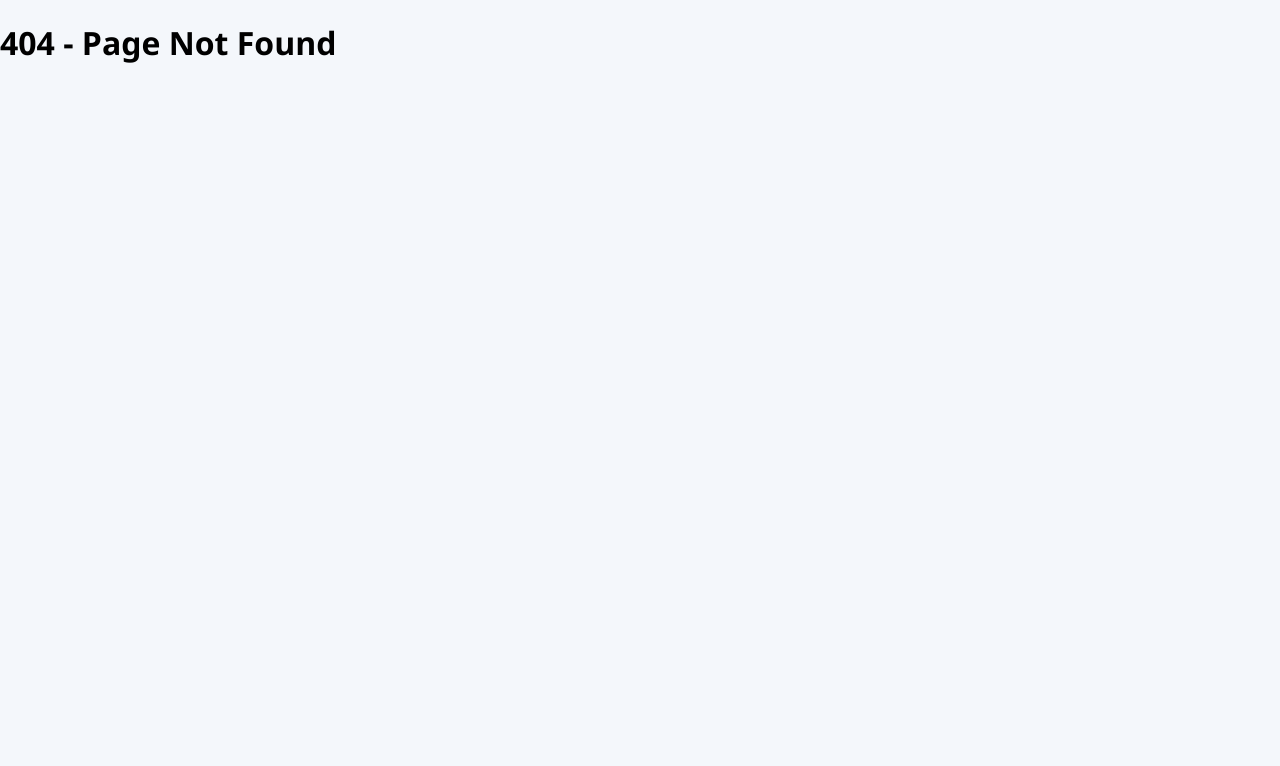
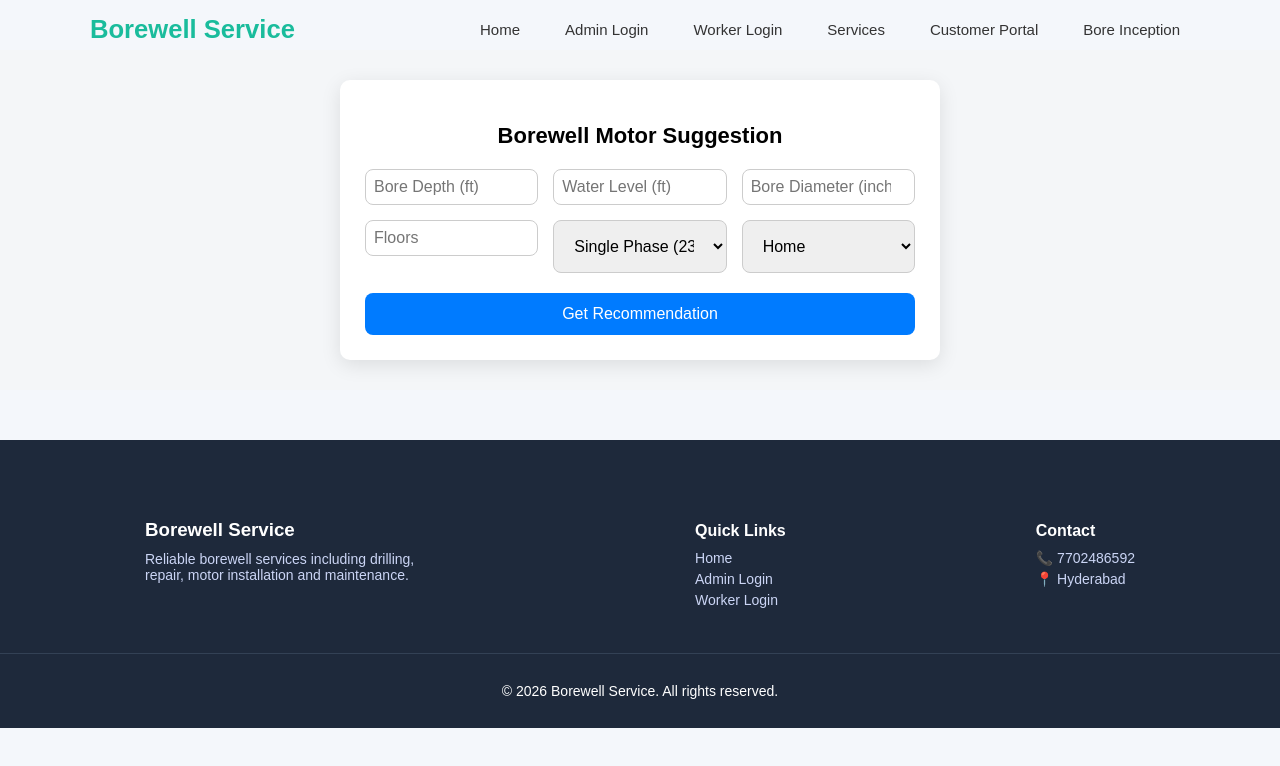
Before and after one commit to kiranvenkat12/borewell-service-frontend, a React (Vite) app: page /borewell-tool in a window 1280 px wide. Before the commit this address had no page. Shown: the top 766 px of the page. Built offline with nearby package versions, Linux system fonts and the light colour scheme.

Commit message:
added the future

```diff
--- a/src/components/Banner.css
+++ b/src/components/Banner.css
@@ -1,13 +1,13 @@
 .banner {
   height: 100vh;
   width: 100%;
-  background-image: url("/public/homepage.png");
+  background-image: url("/homepage.png"); /* fixed */
   background-size: cover;
   background-position: right center;
   position: relative;
 }
 
-/* THIS creates the fade effect */
+/* Overlay */
 .banner-overlay {
   height: 100%;
   width: 100%;
@@ -15,7 +15,6 @@
   align-items: center;
   padding: 80px;
 
-  /* Gradient fades LEFT → RIGHT */
   background: linear-gradient(
     to right,
     rgba(255, 255, 255, 0.95) 35%,
@@ -28,10 +27,10 @@
 /* LEFT CONTENT */
 .banner-left {
   max-width: 520px;
-    margin-top: 120px;
-
+  margin-top: 120px;
 }
 
+/* TITLE */
 .banner-title {
   font-size: 42px;
   font-weight: 700;
@@ -43,13 +42,39 @@
   color: #1abc9c;
 }
 
+/* DESCRIPTION */
 .banner-description {
   margin: 20px 0;
   font-size: 16px;
-  color: #000000;
+  color: #333;
   line-height: 1.6;
 }
 
+/* FEATURE TEXT */
+.banner-feature {
+  margin-top: 15px;
+  font-size: 15px;
+  color: #444;
+  font-weight: 500;
+}
+
+/* CONTACT */
+.banner-contact {
+  margin-top: 10px;
+  font-size: 16px;
+  color: #222;
+  font-weight: 600;
+}
+
+/* BUTTON GROUP */
+.banner-buttons {
+  display: flex;
+  gap: 15px;
+  margin-top: 25px;
+  flex-wrap: wrap;
+}
+
+/* BUTTON (same style for both) */
 .banner-button {
   background-color: #1abc9c;
   color: #fff;
@@ -65,27 +90,45 @@
   background-color: #159a80;
 }
 
+/* -------- MOBILE -------- */
 @media (max-width: 900px) {
   .banner-overlay {
-
-
-    /* Softer gradient instead of full white */
     background: linear-gradient(
       to bottom,
-      rgba(255, 255, 255, 0.85) 20%,
-      rgba(255, 255, 255, 0.6) 50%,
-      rgba(255, 255, 255, 0.2) 80%,
+      rgba(255, 255, 255, 0.9) 20%,
+      rgba(255, 255, 255, 0.7) 50%,
+      rgba(255, 255, 255, 0.3) 80%,
       rgba(255, 255, 255, 0) 100%
     );
 
-    justify-content: flex-start;
-    padding: 20px 20px 40px;
+    justify-content: center;
+    padding: 20px;
     text-align: center;
+  }
 
+  .banner-left {
+    margin-top: 0;
   }
 
   .banner-title {
-    font-size: 32px;
-    margin-top: -280px;
+    font-size: 30px;
+  }
+
+  .banner-buttons {
+    justify-content: center;
   }
 }
+
+.banner-contact {
+  margin-top: 15px;
+  font-size: 16px;
+  color: #333;
+  font-weight: 500;
+}
+
+.contact-number {
+  color: #000000;
+  font-size: 18px;
+  font-weight: 700;
+  letter-spacing: 1px;
+}
--- a/src/components/Banner.jsx
+++ b/src/components/Banner.jsx
@@ -4,6 +4,7 @@
 
 const Banner = () => {
   const navigate = useNavigate();
+
   return (
     <section className="banner">
       <div className="banner-overlay">
@@ -20,9 +21,27 @@
             Easily submit your borewell issues and get timely support with proper
             tracking and updates—all in one place.
           </p>
-<button className="banner-button" onClick={() => navigate("/request")}>
-  Raise Request
-</button>
+
+          {/* 📞 CONTACT (clean + highlighted) */}
+          <p className="banner-contact">
+            Call Now: <span className="contact-number">7702486592</span>
+          </p>
+
+          <div className="banner-buttons">
+            <button
+              className="banner-button"
+              onClick={() => navigate("/request")}
+            >
+              Raise Request
+            </button>
+
+            <button
+              className="banner-button"
+              onClick={() => navigate("/borewell-tool")}
+            >
+              Get Motor Suggestion
+            </button>
+          </div>
         </div>
       </div>
     </section>
--- /dev/null
+++ b/src/components/BorewellToll.css
@@ -0,0 +1,92 @@
+/* RESET */
+* {
+  box-sizing: border-box;
+}
+
+body {
+  margin: 0;
+  font-family: sans-serif;
+}
+
+.error {
+  color: red;
+  font-size: 13px;
+  margin-top: 4px;
+}
+
+/* PAGE */
+.tool-page {
+  width: 100%;
+  display: flex;
+  justify-content: center;
+  padding: 30px 15px;
+  background: #f4f6f8;
+  margin-top: 50px;
+}
+
+/* CARD */
+.tool-container {
+  width: 100%;
+  max-width: 600px;
+  padding: 25px;
+  background: #fff;
+  border-radius: 10px;
+  box-shadow: 0 5px 20px rgba(0,0,0,0.1);
+}
+
+/* TITLE */
+.tool-container h2 {
+  text-align: center;
+  margin-bottom: 20px;
+  font-size: 22px;
+}
+
+/* 🔥 FORM - ALWAYS VERTICAL */
+.form-grid {
+  display: flex;
+  flex-direction: column;
+  gap: 14px;
+}
+
+/* INPUTS */
+.form-grid input,
+.form-grid select {
+  width: 100%;
+  padding: 16px;
+  font-size: 16px;
+  border: 1px solid #ccc;
+  border-radius: 8px;
+}
+
+/* BUTTON */
+.submit-btn {
+  margin-top: 20px;
+  width: 100%;
+  padding: 16px;
+  background: #1abc9c;
+  color: #fff;
+  border: none;
+  border-radius: 8px;
+  font-size: 16px;
+  cursor: pointer;
+}
+
+.submit-btn:hover {
+  background: #159a80;
+}
+
+/* RESULT */
+.result-card {
+  margin-top: 25px;
+  padding: 20px;
+  background: #f9f9f9;
+  border-radius: 8px;
+}
+
+.result-row {
+  display: flex;
+  justify-content: space-between;
+  flex-wrap: wrap;
+  padding: 10px 0;
+  border-bottom: 1px solid #eee;
+}
--- /dev/null
+++ b/src/components/BorewellTool.jsx
@@ -0,0 +1,143 @@
+import React, { useState } from "react";
+import "./BorewellToll.css";
+import Navbar from "./Navbar";
+import Footer from "./Footer";
+
+const BorewellTool = () => {
+  const [form, setForm] = useState({
+    bore_depth: "",
+    water_level: "",
+    casing_diameter: "",
+    floors_supply: "",
+    electricity_supply: 1,
+    usage_type: 1
+  });
+
+  const [errors, setErrors] = useState({});
+  const [result, setResult] = useState(null);
+  const [loading, setLoading] = useState(false);
+
+  const handleChange = (e) => {
+    setForm({ ...form, [e.target.name]: e.target.value });
+    setErrors({ ...errors, [e.target.name]: "" }); // clear error on typing
+  };
+
+  // 🔥 VALIDATION FUNCTION
+  const validate = () => {
+    let newErrors = {};
+
+    if (!form.bore_depth) newErrors.bore_depth = "Required";
+    if (!form.water_level) newErrors.water_level = "Required";
+    if (!form.casing_diameter) newErrors.casing_diameter = "Required";
+    if (!form.floors_supply) newErrors.floors_supply = "Required";
+
+    // Optional: basic sanity checks
+    if (form.bore_depth <= 0) newErrors.bore_depth = "Invalid value";
+    if (form.water_level < 0) newErrors.water_level = "Invalid value";
+    if (form.casing_diameter <= 0) newErrors.casing_diameter = "Invalid value";
+    if (form.floors_supply <= 0) newErrors.floors_supply = "Invalid value";
+
+    setErrors(newErrors);
+    return Object.keys(newErrors).length === 0;
+  };
+
+  const handleSubmit = async () => {
+    if (!validate()) return; // 🚫 stop if invalid
+
+    setLoading(true);
+    setResult(null);
+
+    try {
+      const res = await fetch(
+        "https://borewell-service-production.up.railway.app/service-requests/borewell",
+        {
+          method: "POST",
+          headers: {
+            "Content-Type": "application/json"
+          },
+          body: JSON.stringify({
+            ...form,
+            bore_depth: Number(form.bore_depth),
+            water_level: Number(form.water_level),
+            casing_diameter: Number(form.casing_diameter),
+            floors_supply: Number(form.floors_supply)
+          })
+        }
+      );
+
+      const data = await res.json();
+      setResult(data);
+    } catch (err) {
+      alert("Error connecting to server");
+    }
+
+    setLoading(false);
+  };
+
+  return (
+    <>
+      <Navbar />
+
+      <div className="tool-page">
+        <div className="tool-container">
+          <h2>Borewell Motor Suggestion</h2>
+
+          <div className="form-grid">
+            <div>
+              <input type="number" name="bore_depth" placeholder="Bore Depth (ft)" onChange={handleChange} />
+              {errors.bore_depth && <p className="error">{errors.bore_depth}</p>}
+            </div>
+
+            <div>
+              <input type="number" name="water_level" placeholder="Water Level (ft)" onChange={handleChange} />
+              {errors.water_level && <p className="error">{errors.water_level}</p>}
+            </div>
+
+            <div>
+              <input type="number" name="casing_diameter" placeholder="Bore Diameter (inch)" onChange={handleChange} />
+              {errors.casing_diameter && <p className="error">{errors.casing_diameter}</p>}
+            </div>
+
+            <div>
+              <input type="number" name="floors_supply" placeholder="Floors" onChange={handleChange} />
+              {errors.floors_supply && <p className="error">{errors.floors_supply}</p>}
+            </div>
+
+            <select name="electricity_supply" onChange={handleChange}>
+              <option value={1}>Single Phase (230V)</option>
+              <option value={2}>Three Phase (415V)</option>
+            </select>
+
+            <select name="usage_type" onChange={handleChange}>
+              <option value={1}>Home</option>
+              <option value={2}>Apartment</option>
+              <option value={3}>Agriculture</option>
+              <option value={4}>Industrial</option>
+            </select>
+          </div>
+
+          <button className="submit-btn" onClick={handleSubmit}>
+            {loading ? "Calculating..." : "Get Recommendation"}
+          </button>
+
+          {result && (
+            <div className="result-card">
+              <h3>Recommendation</h3>
+
+              {Object.entries(result).map(([key, value]) => (
+                <div key={key} className="result-row">
+                  <span>{key}</span>
+                  <strong>{value}</strong>
+                </div>
+              ))}
+            </div>
+          )}
+        </div>
+      </div>
+
+      <Footer />
+    </>
+  );
+};
+
+export default BorewellTool;
--- a/src/routes/AppRoutes.jsx
+++ b/src/routes/AppRoutes.jsx
@@ -5,6 +5,7 @@
 import ServicePage from "../pages/ServicePage";
 import RequestPage from "../pages/RequestPage";
 import NotFound from "../pages/NotFound";
+import BorewellTool from "../components/BorewellTool";
 
 // Admin
 import AdminLogin from "../pages/admin/AdminLogin";
@@ -34,6 +35,7 @@
             </ProtectedRoute>
           }
         />
+        <Route path="/borewell-tool" element={<BorewellTool />} />
 
         {/* Worker */}
         <Route path="/worker/login" element={<WorkerLogin />} />
```
